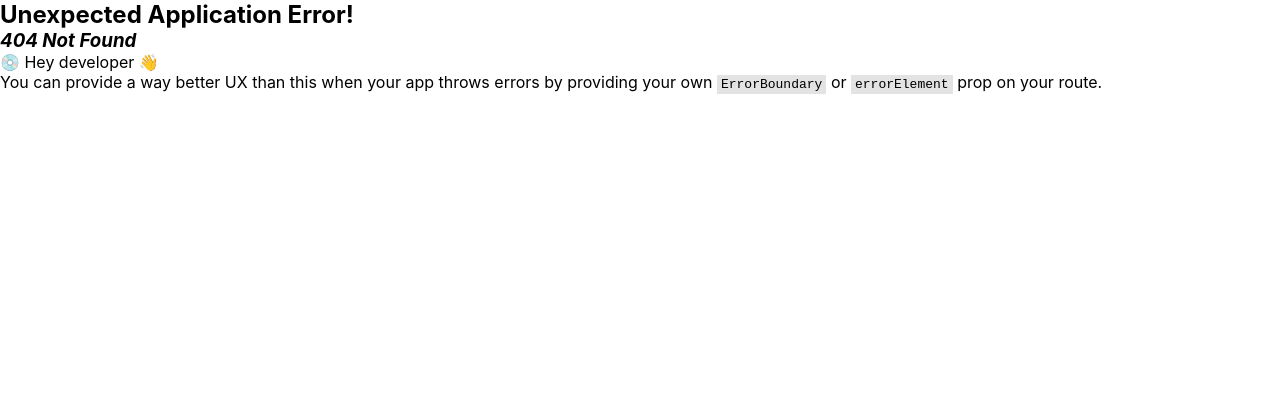
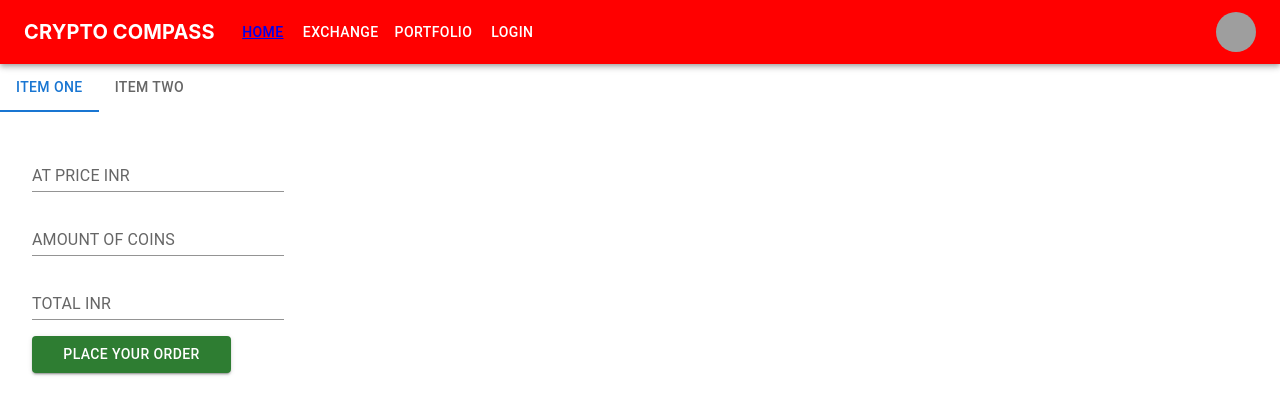
Before and after one commit to heelpatel01/crypto-compass.v0, a React (Vite) app in the folder Frontend/crypto-compass/: page /chrono in a window 1280 px wide. Before the commit this address had no page. Shown: the top 414 px of the page. Built offline with nearby package versions, Linux system fonts and the light colour scheme; grey boxes are pictures that could not be loaded.

Commit message:
Added Buy-Sell Components

```diff
--- /dev/null
+++ b/Frontend/crypto-compass/src/components/Buy.jsx
@@ -0,0 +1,30 @@
+import * as React from 'react';
+import Box from '@mui/material/Box';
+import TextField from '@mui/material/TextField';
+import { Button } from '@mui/material';
+
+
+function Buy() {
+  return (
+    <Box
+    component="form"
+    sx={{
+      '& > :not(style)': { m: 1, width: '25ch' },
+    }}
+    noValidate
+    autoComplete="off"
+  >
+
+    <TextField id="standard-basic" label="AT PRICE INR" variant="standard" type='number'/>
+    <br/>
+    <TextField id="standard-basic" label="AMOUNT OF COINS" variant="standard" />
+    <br/>
+    <TextField id="standard-basic" label="TOTAL INR" variant="standard" />
+    <br/>
+    <Button variant="contained" color="success">
+  Place your order
+</Button>
+  </Box>  )
+}
+
+export default Buy
--- a/Frontend/crypto-compass/src/components/Chart.jsx
+++ b/Frontend/crypto-compass/src/components/Chart.jsx
@@ -2,10 +2,16 @@ import * as React from 'react';
 import { LineChart } from '@mui/x-charts/LineChart';
 
 export default function Chart({ coinMarketData }) {
+
+  let data=[];
+
+  let talk=new Date()
+
   const dates = coinMarketData.map(point => new Date(point[0]));
   const prices = coinMarketData.map(point => point[1]);
 
   return (
+    <div style={{ paddingLeft: '20px', marginLeft: '20px', overflow: 'visible' }}>
       <LineChart
         xAxis={[{ data: dates }]}
         series={[
@@ -17,9 +23,11 @@ export default function Chart({ coinMarketData }) {
             fill: 'rgba(75, 192, 192, 0.2)',
           },
         ]}
-      width={1000}
-      height={700}
+        width={600}
+        height={300}
+        margin={{ left: 80 }} // Increase this value as needed
       />
+    </div>
   );
 }
 
--- /dev/null
+++ b/Frontend/crypto-compass/src/components/Chronology.jsx
@@ -0,0 +1,63 @@
+import * as React from 'react';
+import PropTypes from 'prop-types';
+import Tabs from '@mui/material/Tabs';
+import Tab from '@mui/material/Tab';
+import Box from '@mui/material/Box';
+import Buy from './Buy';
+import Sell from './Sell'
+
+function CustomTabPanel(props) {
+  const { children, value, index, ...other } = props;
+
+  return (
+    <div
+      role="tabpanel"
+      hidden={value !== index}
+      id={`simple-tabpanel-${index}`}
+      aria-labelledby={`simple-tab-${index}`}
+      {...other}
+    >
+      {value === index && <Box sx={{ p: 3 }}>{children}</Box>}
+    </div>
+  );
+}
+
+CustomTabPanel.propTypes = {
+  children: PropTypes.node,
+  index: PropTypes.number.isRequired,
+  value: PropTypes.number.isRequired,
+};
+
+function a11yProps(index) {
+  return {
+    id: `simple-tab-${index}`,
+    'aria-controls': `simple-tabpanel-${index}`,
+  };
+}
+
+export default function Chronology() {
+  const [value, setValue] = React.useState(0);
+
+  const handleChange = (event, newValue) => {
+    setValue(newValue);
+  };
+
+  return (
+    <Box sx={{ width: '100%' }}>
+      <Box sx={{ borderColor: 'divider' }}>
+        <Tabs value={value} onChange={handleChange} aria-label="basic tabs example">
+          <Tab label="Item One" {...a11yProps(0)} />
+          <Tab label="Item Two" {...a11yProps(1)} />
+        </Tabs>
+      </Box>
+      <CustomTabPanel value={value} index={0}>
+
+        <Buy/>
+
+      </CustomTabPanel>
+      <CustomTabPanel value={value} index={1}>
+        <Sell/>
+      </CustomTabPanel>
+    </Box>
+  );
+}
--- /dev/null
+++ b/Frontend/crypto-compass/src/components/Sell.jsx
@@ -0,0 +1,30 @@
+import * as React from 'react';
+import Box from '@mui/material/Box';
+import TextField from '@mui/material/TextField';
+import { Button } from '@mui/material';
+
+
+function Sell() {
+  return (
+    <Box
+    component="form"
+    sx={{
+      '& > :not(style)': { m: 1, width: '25ch' },
+    }}
+    noValidate
+    autoComplete="off"
+  >
+
+    <TextField id="standard-basic" label="AT PRICE INR" variant="standard" type='number'/>
+    <br/>
+    <TextField id="standard-basic" label="AMOUNT OF COINS" variant="standard" />
+    <br/>
+    <TextField id="standard-basic" label="TOTAL INR" variant="standard" />
+    <br/>
+    <Button variant="contained" color="error">
+  Sell
+</Button>
+  </Box>  )
+}
+
+export default Sell
--- a/Frontend/crypto-compass/src/components/VerticalTabs.jsx
+++ b/Frontend/crypto-compass/src/components/VerticalTabs.jsx
@@ -4,6 +4,7 @@ import Tab from "@mui/material/Tab";
 import Typography from "@mui/material/Typography";
 import Box from "@mui/material/Box";
 import Chart from "./Chart";
+import Chronology from "./Chronology";
 
 function TabPanel({ children, value, index }) {
  return (
@@ -14,7 +15,7 @@ function TabPanel({ children, value, index }) {
    aria-labelledby={`vertical-tab-${index}`}
   >
    {value === index && (
-        <Box sx={{ p: 3 }}>
+    <Box sx={{ p: 3 }} display={"block"}>
      <Typography>{children}</Typography>
     </Box>
    )}
@@ -35,36 +36,48 @@ export default function VerticalTabs() {
 
  const fetchCoinMarketData = (coinId) => {
   const options = {
-      method: 'GET',
-      headers: { accept: 'application/json', 'x-cg-demo-api-key': 'CG-uBePUKnoBs5CB6vTYjBpaj2C' },
+   method: "GET",
+   headers: {
+    accept: "application/json",
+    "x-cg-demo-api-key": "CG-uBePUKnoBs5CB6vTYjBpaj2C",
+   },
   };
 
-    fetch(`https://api.coingecko.com/api/v3/coins/${coinId}/market_chart?vs_currency=inr&days=200`, options)
-      .then(response => response.json())
-      .then(data => {
+  fetch(
+   `https://api.coingecko.com/api/v3/coins/${coinId}/market_chart?vs_currency=inr&days=30`,
+   options
+  )
+   .then((response) => response.json())
+   .then((data) => {
     setCoinMarketData(data.prices);
    })
-      .catch(err => {
+   .catch((err) => {
     console.error(err);
    });
  };
 
  useEffect(() => {
   const options = {
-      method: 'GET',
-      headers: { accept: 'application/json', 'x-cg-demo-api-key': 'CG-uBePUKnoBs5CB6vTYjBpaj2C' },
+   method: "GET",
+   headers: {
+    accept: "application/json",
+    "x-cg-demo-api-key": "CG-uBePUKnoBs5CB6vTYjBpaj2C",
+   },
   };
 
-    fetch('https://api.coingecko.com/api/v3/coins/markets?vs_currency=inr&category=layer-1', options)
-      .then(response => response.json())
-      .then(data => {
+  fetch(
+   "https://api.coingecko.com/api/v3/coins/markets?vs_currency=inr&category=layer-1",
+   options
+  )
+   .then((response) => response.json())
+   .then((data) => {
     setCoinDetails(data);
     setLoading(false);
     if (data.length > 0) {
      fetchCoinMarketData(data[0].id); // Fetch market data for the first coin by default
     }
    })
-      .catch(err => {
+   .catch((err) => {
     console.error(err);
     setLoading(false);
    });
@@ -79,6 +92,8 @@ export default function VerticalTabs() {
     height: "100vh",
     width: "100%",
    }}
+
+   display={"flex"}
   >
    <Tabs
     orientation="vertical"
@@ -105,7 +120,17 @@ export default function VerticalTabs() {
     </TabPanel>
    ))}
 
+
+   <div style={{ display: 'flex', flexDirection: 'column', width: '100%' }}>
+
+   <div style={{  paddingLeft: '20px', marginLeft:'20px' }}>
     <Chart coinMarketData={coinMarketData} />
+   </div>
+
+   <div style={{ width: '100%' }}>
+    <Chronology />
+   </div>
+   </div>
   </Box>
  );
 }
--- a/Frontend/crypto-compass/src/main.jsx
+++ b/Frontend/crypto-compass/src/main.jsx
@@ -14,6 +14,7 @@ import Portfolio from "./portfolio/Portfolio.jsx";
 import Login from "./login/Login.jsx";
 import { BrowserRouter } from "react-router-dom";
 import Exchange from "./exchange/Exchange.jsx";
+import Chronology from "./components/Chronology.jsx";
 
 // const router = createBrowserRouter([
 //  {
@@ -42,6 +43,7 @@ const router1 = createBrowserRouter(
         <Route path="portfolio" element={<Portfolio />}/>
         <Route path="login" element={<Login />}/>
         <Route path="exchange" element={<Exchange />}/>
+        <Route path="chrono" element={<Chronology />}/>
  </Route>)
 );
 
```
Lines whose indentation alone changed are shown as unchanged.
